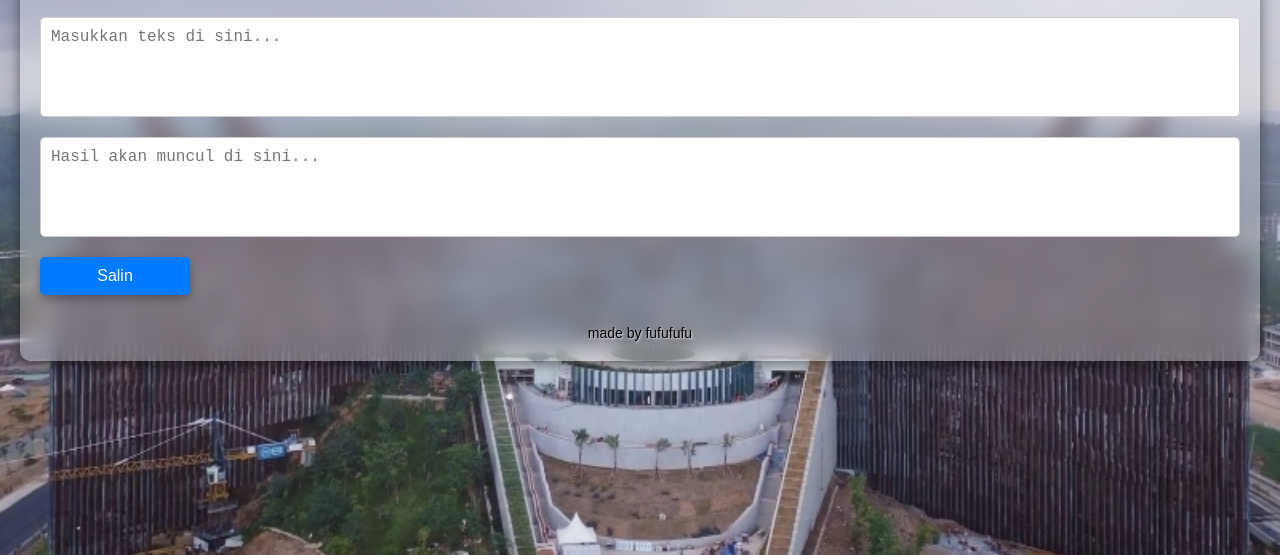
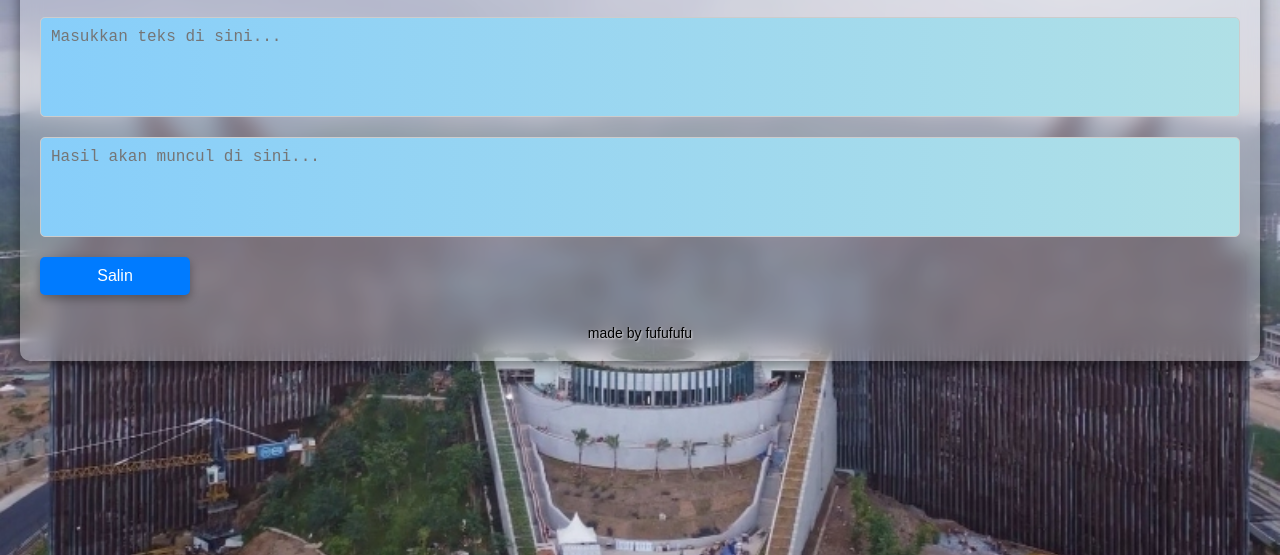
Before and after one commit to septianhdyt/omkegams666, a plain HTML site: page Omkegams/index.html in a window 1280 px wide. Shown: the part 245-800 px from the top of the page. Drawn offline with Linux system fonts and the light colour scheme.

Commit message:
Update index.html

```diff
--- a/Omkegams/index.html
+++ b/Omkegams/index.html
@@ -69,8 +69,13 @@
             border: 1px solid #ccc;
             resize: none;
             font-size: 16px;
+            background: linear-gradient(to right, #87cefa, #b0e0e6);
             backdrop-filter: blur(5px);
             box-sizing: border-box;
+        }
+
+        textarea[readonly] {
+            background: linear-gradient(to right, #87cefa, #b0e0e6);
         }
 
         button {
@@ -131,11 +136,11 @@
             // Hilangkan huruf ganda yang berurutan
             let outputText = inputText.replace(/([a-zA-Z])\1+/g, '$1');
 
-            // Menyisipkan huruf "m" setelah vokal diikuti oleh konsonan
-            outputText = outputText.replace(/([aeiou])(\w)/gi, '$1m$2');
-
             // Mengganti huruf "p" atau "b" dengan "v"
             outputText = outputText.replace(/[pb]/gi, 'v');
+
+            // Menyisipkan huruf "m" setelah vokal diikuti oleh konsonan, kecuali sebelum "h"
+            outputText = outputText.replace(/([aeiou])(?!h)(\w)/gi, '$1m$2');
 
             document.getElementById('outputText').value = outputText;
         }
```
